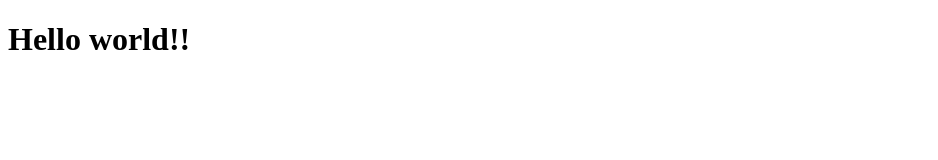
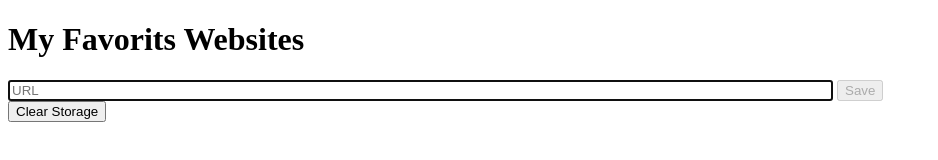
Before and after one commit to samueldazadaza/electron-localstorage, a website: page app/index.html in a window 1280 px wide. Shown: the whole page, without its empty margins (0-938 px from the left). Drawn offline with Linux system fonts and the light colour scheme.

Commit message:
interfaz basica creada

```diff
--- a/app/index.html
+++ b/app/index.html
@@ -7,6 +7,20 @@
     <title>Electron APP</title>
 </head>
 <body>
-    <h1>Hello world!!</h1>
+    <h1>My Favorits Websites</h1>
+
+    <section class="add-new-link">
+        <form class="new-link-form" action="">
+            <input type="url" class="new-link-url" placeholder="URL" size="100" required autofocus>
+            <button type="submit" class="new-link-button" disabled>
+                Save
+            </button>
+        </form>
+    </section>
+
+    <section class="controls">
+        <button class="clear-storage">Clear Storage</button>
+    </section>
+
 </body>
 </html>
```
Also changed, not shown: app/main.js (+7 -1 lines).
